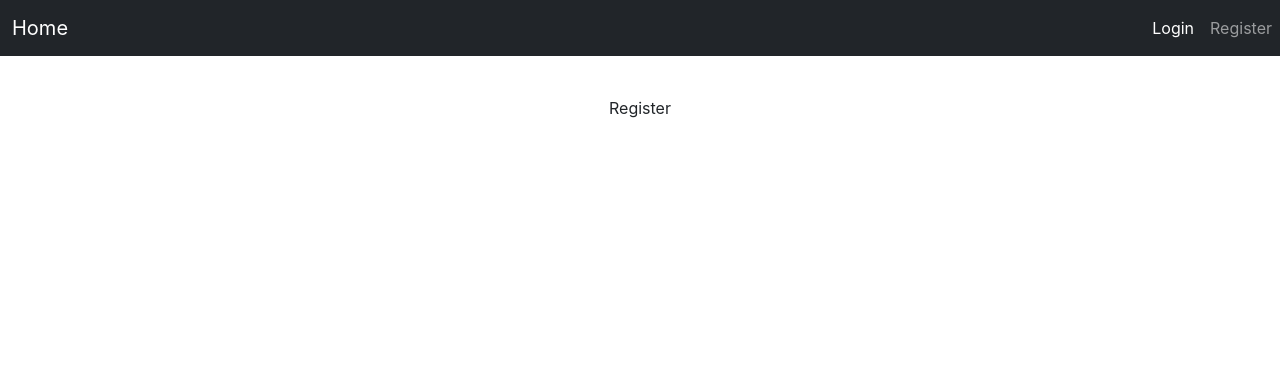
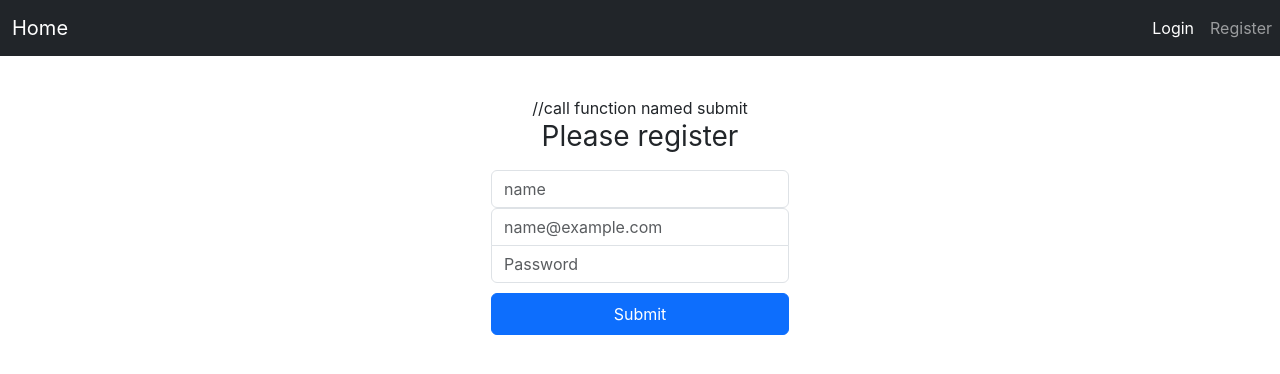
Before and after one commit to pavlicic1marko/webapp-React, a React (Create React App) app: page /register in a window 1280 px wide. Shown: the top 374 px of the page. Built offline with nearby package versions, Linux system fonts and the light colour scheme.

Commit message:
adding variables and events for form inputs

```diff
--- a/src/pages/Register.tsx
+++ b/src/pages/Register.tsx
@@ -1,10 +1,37 @@
-import React from 'react';
+import React, {useState, SyntheticEvent} from 'react';
 
     const Register = () => {
+
+        const [name, setName] = useState(''); //name is variable, setName is function
+        const [email, setEmail] = useState('');
+        const [password, setPassword] = useState('');
+        const submit = (e: SyntheticEvent) => {
+        e.preventDefault(); // prevent refresh
+        console.log({   //log to browser console
+            name,
+            email,
+            password
+        })
+        } //
+
         return(
         <div>
-            <form>
-                Register
+            <form onSubmit={submit}> //call function named submit
+                <h1 className="h3 mb-3 fw-normal">Please register</h1>
+
+                <input  className="form-control"  placeholder="name" required
+                    onChange = {e => setName(e.target.value)}
+                />
+
+                <input type="email" className="form-control"  placeholder="name@example.com"
+                    onChange = {e => setEmail(e.target.value)} //listener
+                />
+
+                <input type="password" className="form-control"  placeholder="Password"
+                    onChange = {e => setPassword(e.target.value)}
+                />
+
+                <button className="btn btn-primary w-100 py-2" type="submit">Submit</button>
             </form>
         </div>
         );
```
